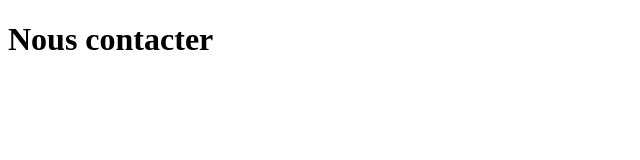
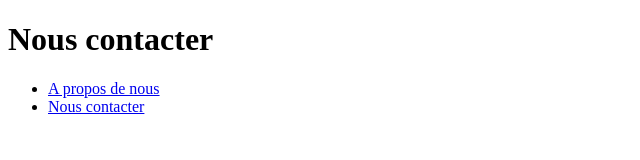
Before and after one commit to NdekoCode/simple-exercice-express, a website: page views/contact.html in a window 1280 px wide. Shown: the whole page, without its empty margins (0-640 px from the left). Drawn offline with Linux system fonts and the light colour scheme.

Commit message:
feat: runner file

```diff
--- a/app.js
+++ b/app.js
@@ -15,4 +15,4 @@ app.get("/contact", (req, res) => {
   res.sendFile(loadViewFile("contact"));
 });
 
-app.listen(process.env.PORT || 8080);
+app.listen(process.env.PORT || 5000);
--- a/package.json
+++ b/package.json
@@ -1,10 +1,10 @@
 {
   "name": "simple-exercices-express",
   "version": "1.0.0",
-  "description": "",
+  "description": "Simple exos GDA",
   "main": "index.js",
   "scripts": {
-    "test": "echo \"Error: no test specified\" && exit 1"
+    "start": "nodemon app.js"
   },
   "keywords": [],
   "author": "",
--- a/views/contact.html
+++ b/views/contact.html
@@ -10,6 +10,13 @@
 
 <body>
     <h1>Nous contacter</h1>
+    <nav>
+
+        <ul>
+            <li><a href="/about">A propos de nous</a></li>
+            <li><a href="/contact">Nous contacter</a></li>
+        </ul>
+    </nav>
 </body>
 
 </html>
```
